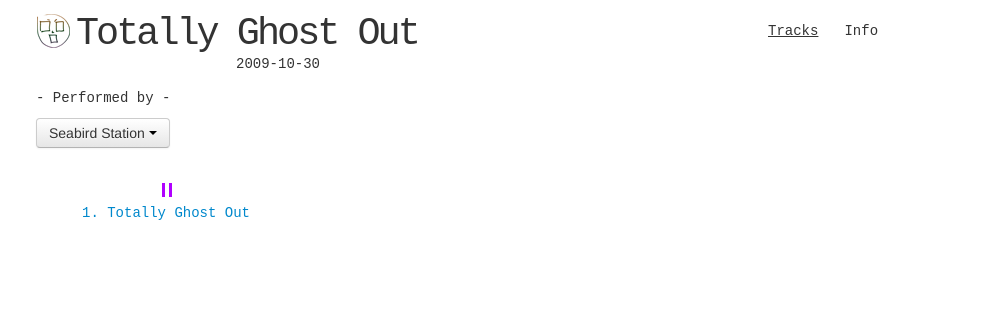
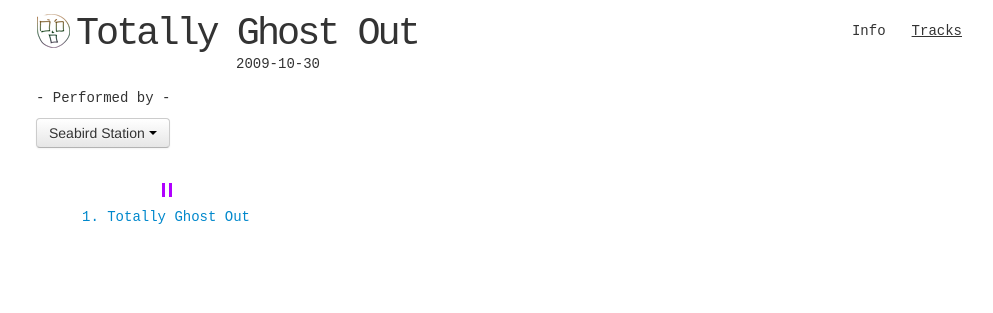
Before and after one commit to orchestralcolour/orchestralcolour.github.io, a Jekyll site: the page built from totally-ghost-out/index.html, in a window 1280 px wide. Shown: the top 313 px of the page, without its empty margins (134-1127 px from the left). Built offline with Jekyll 4.4.1, drawn with Linux system fonts in a browser that asks for light colours; Markdown is read by kramdown in place of the engine named in the settings; grey boxes are pictures that could not be loaded.

Commit message:
style tweaks

```diff
--- a/_includes/track.html
+++ b/_includes/track.html
@@ -2,7 +2,7 @@
 
 {% if track %}
 	<div class="track">
-	    <a href="#" class="control {% if i > 0 %}play{% endif %}"></a><br />
+	    <a href="#" class="control {% if i > 0 %}play{% endif %}"></a>
 	   	{% include audio.html %}
 	</div>
 	<a href="#">{{ i | plus:1 }}. {{ track[0] }}</a>
--- a/assets/css/main.css
+++ b/assets/css/main.css
@@ -45,6 +45,7 @@ a#home-btn:hover {
 .track-container .track {
   position: relative;
   width: 14px;
+  height: 24px;
   margin: 0 auto; }
 
 .track a {
@@ -102,11 +103,13 @@ a#home-btn:hover {
   margin-top: 14px;
   margin-bottom: 14px; }
   .person-title ul.nav-pills {
-    position: absolute;
-    margin: 0; }
-    .person-title ul.nav-pills.vertical li {
-      float: none;
+    margin: 0;
+    float: right; }
+    .person-title ul.nav-pills.vertical {
+      position: absolute;
       margin-left: 40px; }
+      .person-title ul.nav-pills.vertical li {
+        float: none; }
     .person-title ul.nav-pills a {
       background-color: white;
       color: inherit;
@@ -115,8 +118,6 @@ a#home-btn:hover {
       background-color: white;
       color: inherit;
       text-decoration: underline; }
-    .person-title ul.nav-pills li {
-      float: right; }
 
 /*** face ***/
 .face-box {
```
Also changed, not shown: assets/sass/main.scss (+8 -8 lines).
